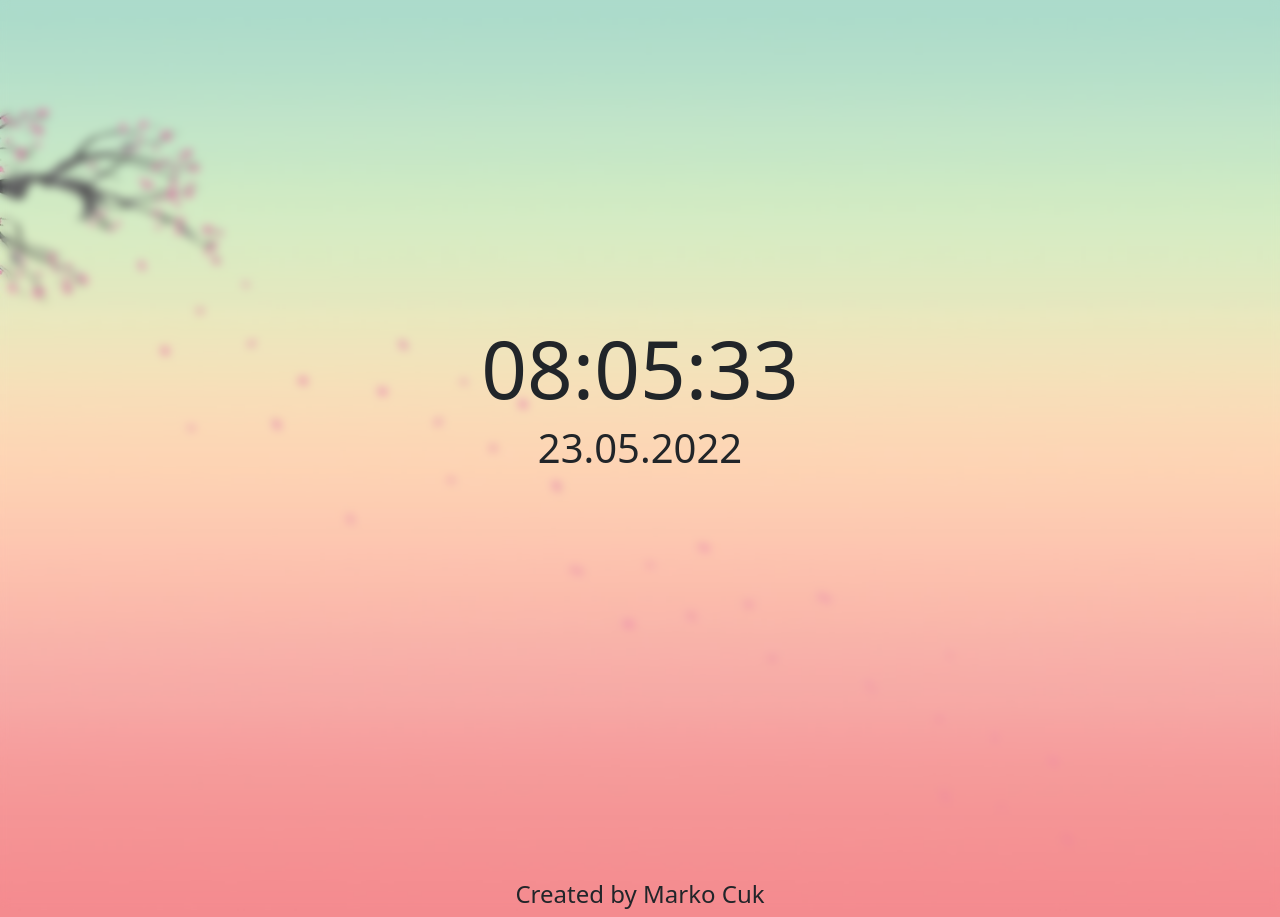
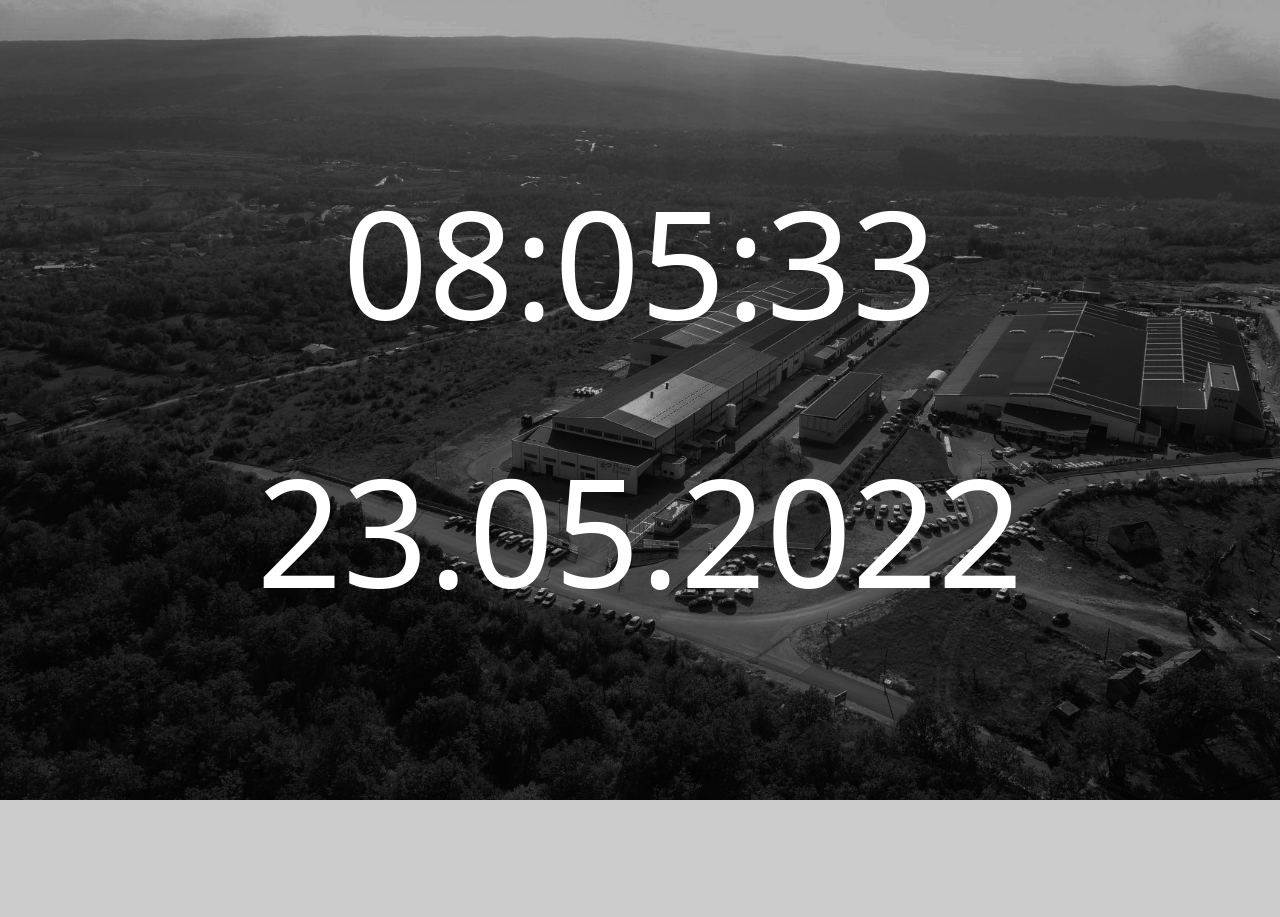
Before and after one commit to MarkoCuk54/Digital-Clock, a plain HTML site: page index.html in a window 1280 px wide. After the commit the page ends 800 px from the top, so only its background shows below. Drawn offline with nearby package versions, Linux system fonts and the light colour scheme.

Commit message:
change some styles and background

```diff
--- a/assets/app.css
+++ b/assets/app.css
@@ -1,12 +1,15 @@
 body {
-    background-image: url("/assets/wallpaper.jpg");
+    background-image: url("/assets/dron.jpg");
     background-color: #cccccc;
     background-size: cover;
-    backdrop-filter: blur(5px);
     height: 100%;
 }
 
-.footer {
+#time,
+#date {
+    color: white;
+    font-size: 150px;
     text-align: center;
-    padding-top: 80px;
+    font-weight: 500;
+    padding: 40px;
 }
--- a/index.html
+++ b/index.html
@@ -18,9 +18,6 @@
         </div>
     </div>
 
-    <footer>
-        <h4 class="footer">Created by Marko Cuk</h4>
-    </footer>
     <script src="assets/app.js"></script>
     <script src="https://cdn.jsdelivr.net/npm/bootstrap@5.1.3/dist/js/bootstrap.bundle.min.js" integrity="sha384-ka7Sk0Gln4gmtz2MlQnikT1wXgYsOg+OMhuP+IlRH9sENBO0LRn5q+8nbTov4+1p" crossorigin="anonymous"></script>
 </body>
```
Also changed, not shown: assets/dron.jpg (added), assets/wallpaper.jpg (deleted).
